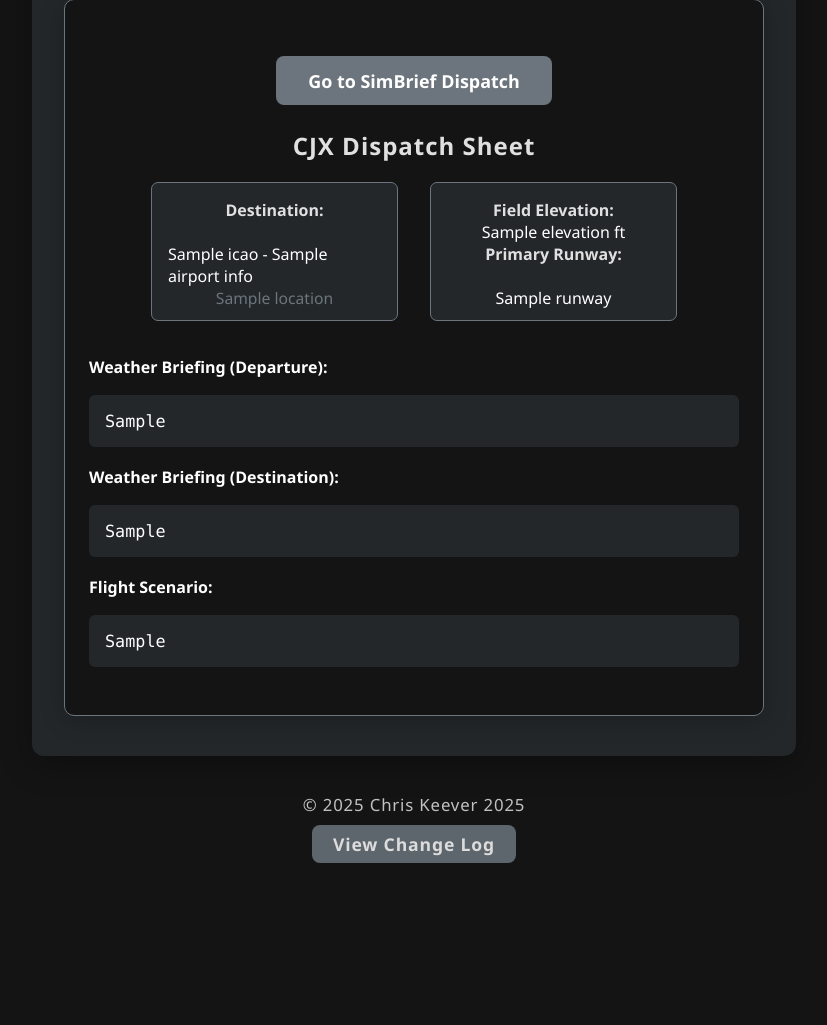
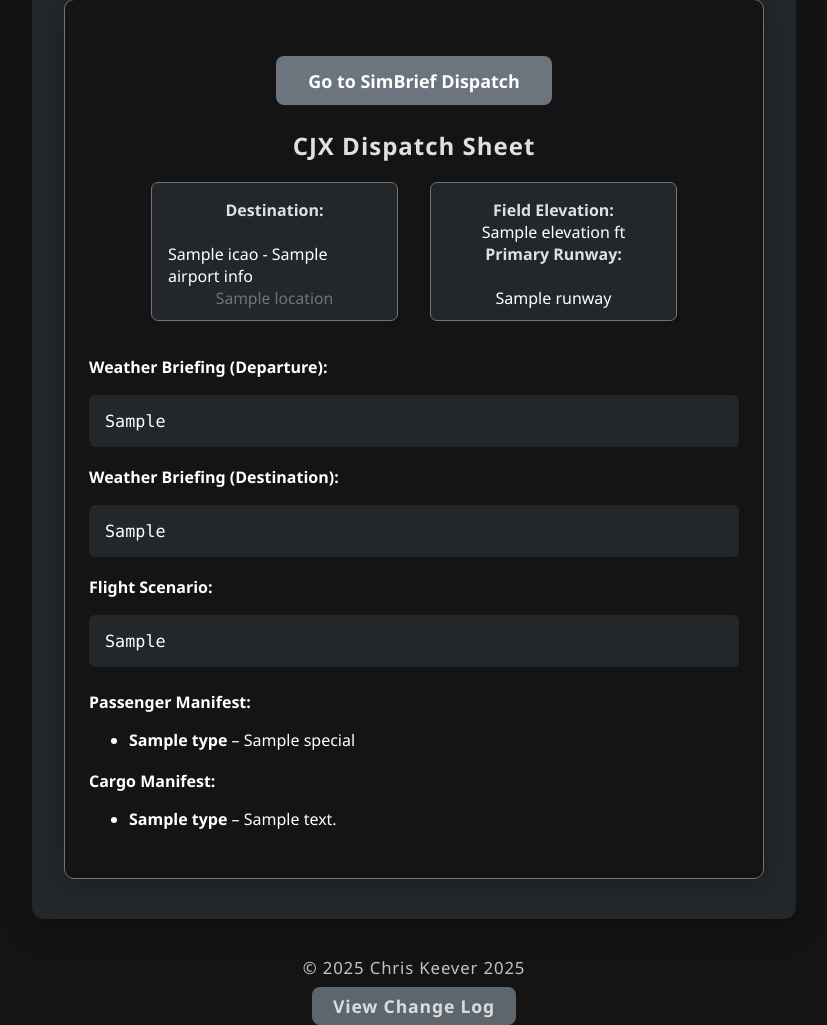
Before and after one commit to chrisjk84/CJNCharter, a Flask app: template templates/index.html in a window 1280 px wide. Shown: the part 913-1938 px from the top of the page, without its empty margins (226-1053 px from the left). Before the commit the page ends 1776 px from the top, so only its background shows below. Run offline with Flask 3, Linux system fonts and the light colour scheme; the template is opened without the code that fills it: most values are stand-ins (such as "Sample title", 1, 10 or a date in 2020).

Commit message:
update generator

```diff
--- a/app.py
+++ b/app.py
@@ -171,11 +171,52 @@ def fetch_avwx_taf(icao):
 def add_icao_field(airport):
     airport["icao"] = airport.get("icao_code") or airport.get("gps_code") or airport.get("iata_code") or ""
 
-def generate_openai_scenario(dep, dest, distance_nm, dep_metar, dest_metar, dest_taf, pax):
+# --- Passenger & Cargo Variability ---
+PASSENGER_TYPES = [
+    {"type": "VIP", "special": "Champagne on board, privacy required"},
+    {"type": "Business", "special": "WiFi requested"},
+    {"type": "Medical", "special": "Urgent transfer, stretcher required"},
+    {"type": "Tourists", "special": "Extra baggage, sightseeing"},
+    {"type": "Family", "special": "Child seat needed"},
+    {"type": "Sports Team", "special": "Oversized equipment"},
+    {"type": "Government", "special": "Secure transport"}
+]
+
+CARGO_TYPES = [
+    {"type": "Standard Baggage", "note": ""},
+    {"type": "Hazardous Material", "note": "Special handling required"},
+    {"type": "Medical Supplies", "note": "Temperature control needed"},
+    {"type": "Live Animal", "note": "Ventilation required"},
+    {"type": "Perishable Goods", "note": "Deliver within 4 hours"},
+    {"type": "Sensitive Equipment", "note": "Fragile, careful loading"}
+]
+
+def generate_passenger_manifest(max_pax):
+    num_passengers = random.randint(1, max_pax)
+    manifest = []
+    for _ in range(num_passengers):
+        p = random.choice(PASSENGER_TYPES)
+        manifest.append(p)
+    return manifest
+
+def generate_cargo_manifest():
+    num_items = random.randint(1, 3)
+    manifest = []
+    for _ in range(num_items):
+        c = random.choice(CARGO_TYPES)
+        manifest.append(c)
+    return manifest
+# --- END Passenger & Cargo Variability ---
+
+def generate_openai_scenario(dep, dest, distance_nm, dep_metar, dest_metar, dest_taf, pax, passengers, cargo):
+    passenger_summary = "; ".join(f"{p['type']}: {p['special']}" for p in passengers)
+    cargo_summary = "; ".join(f"{c['type']}{' - ' + c['note'] if c['note'] else ''}" for c in cargo)
+
     prompt = (
         f"Write a realistic scenario for a charter flight based on the depature airport. This could be leasure, business, medical, or something random. Write the scenario in present tense. "
         f"from {dep['name']} ({dep['icao']}) to {dest['name']} ({dest['icao']}). The distance is {int(distance_nm)} nautical miles. "
-        f"Departure airport METAR: {dep_metar}. Destination airport METAR: {dest_metar}. Destination TAF: {dest_taf}. You have {pax} passengers. "
+        f"Departure airport METAR: {dep_metar}. Destination airport METAR: {dest_metar}. Destination TAF: {dest_taf}. "
+        f"You have {pax} passengers. Passenger manifest: {passenger_summary}. Cargo manifest: {cargo_summary}. "
         "Focus on the reason for the trip and the passenger background. "
         "Only mention weather at departure or destination if it is notable or will directly affect the flight. "
         "Do NOT invent in-flight emergencies, do NOT discuss enroute weather unless the real METAR/TAF suggests it. "
@@ -200,6 +241,8 @@ def index():
     airport_info = None
     results = []
     aircraft_list = load_aircraft()
+    passenger_manifest = []
+    cargo_manifest = []
     user_input = {
         "departure_icao": "",
         "min_distance": "50",
@@ -269,7 +312,15 @@ def index():
                     dest_taf = fetch_avwx_taf(dest_full["icao"])
                     weather_brief_dep = dep_metar
                     weather_brief_dest = f"METAR: {dest_metar}\nTAF: {dest_taf}"
-                    scenario = generate_openai_scenario(dep_airport, dest_full, distance, dep_metar, dest_metar, dest_taf, max_pax)
+
+                    # Generate random passenger and cargo manifest
+                    passenger_manifest = generate_passenger_manifest(max_pax)
+                    cargo_manifest = generate_cargo_manifest()
+
+                    scenario = generate_openai_scenario(
+                        dep_airport, dest_full, distance, dep_metar, dest_metar, dest_taf, len(passenger_manifest),
+                        passenger_manifest, cargo_manifest
+                    )
                     random_scenario = scenario
                     airport_info = {
                         "icao": dest_full["icao"],
@@ -299,7 +350,9 @@ def index():
         weather_brief_dep=weather_brief_dep,
         weather_brief_dest=weather_brief_dest,
         airport_info=airport_info,
-        aircraft_list=aircraft_list
+        aircraft_list=aircraft_list,
+        passenger_manifest=passenger_manifest,
+        cargo_manifest=cargo_manifest
     )
 
 @app.route('/changelog')
--- a/templates/index.html
+++ b/templates/index.html
@@ -253,7 +253,7 @@
             margin-bottom: 3em;
             margin-top: 1em;
             text-align: center;
-	    font-weight: bold;
+	        font-weight: bold;
         }
         @media (max-width: 700px) {
             .cjx-header {
@@ -389,6 +389,26 @@
                     <b>Flight Scenario:</b>
                     <pre>{{ random_scenario }}</pre>
                 </div>
+                {% if passenger_manifest %}
+                  <div class="cjx-passengers" style="margin-top:1.5rem;">
+                    <b>Passenger Manifest:</b>
+                    <ul>
+                    {% for p in passenger_manifest %}
+                      <li><b>{{ p.type }}</b>{% if p.special %} – {{ p.special }}{% endif %}</li>
+                    {% endfor %}
+                    </ul>
+                  </div>
+                {% endif %}
+                {% if cargo_manifest %}
+                  <div class="cjx-cargo" style="margin-top:1.2rem;">
+                    <b>Cargo Manifest:</b>
+                    <ul>
+                    {% for c in cargo_manifest %}
+                      <li><b>{{ c.type }}</b>{% if c.note %} – {{ c.note }}{% endif %}</li>
+                    {% endfor %}
+                    </ul>
+                  </div>
+                {% endif %}
             </div>
         {% endif %}
     </div>
```
